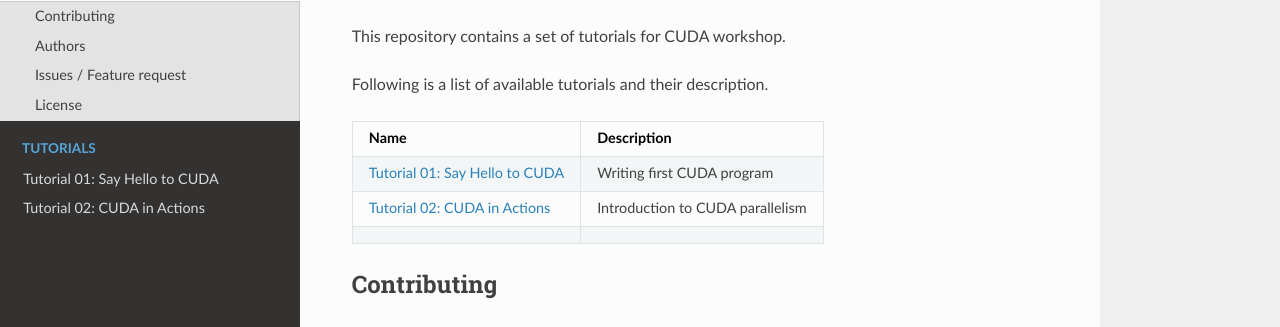
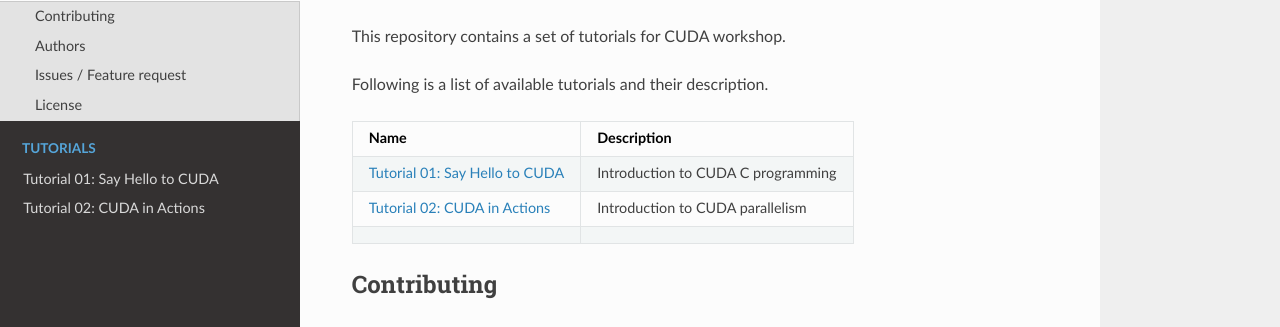
Before and after one commit to puttsk/cuda-tutorial, an MkDocs documentation site: the page built from docs/index.md, in a window 1280 px wide and 961 px high. Shown: the part 135-462 px from the top of the window. Built offline with MkDocs 1.6.1, drawn with Linux system fonts in a browser that asks for light colours; nearby versions of some CDN libraries; old or Windows-style settings are respelled for this version of MkDocs.

Commit message:
Add CUDA introduction to tutorial 01

```diff
--- a/docs/index.md
+++ b/docs/index.md
@@ -6,7 +6,7 @@ Following is a list of available tutorials and their description.
 
 | Name                                             | Description   |
 |--------------------------------------------------|---------------|
-| [Tutorial 01: Say Hello to CUDA](./tutorials/tutorial01/) | Writing first CUDA program |
+| [Tutorial 01: Say Hello to CUDA](./tutorials/tutorial01/) | Introduction to CUDA C programming |
 | [Tutorial 02: CUDA in Actions](./tutorials/tutorial02/)   | Introduction to CUDA parallelism |
 | | |
 
```
Also changed, not shown: tutorial01/README.md (+4 -0 lines).
